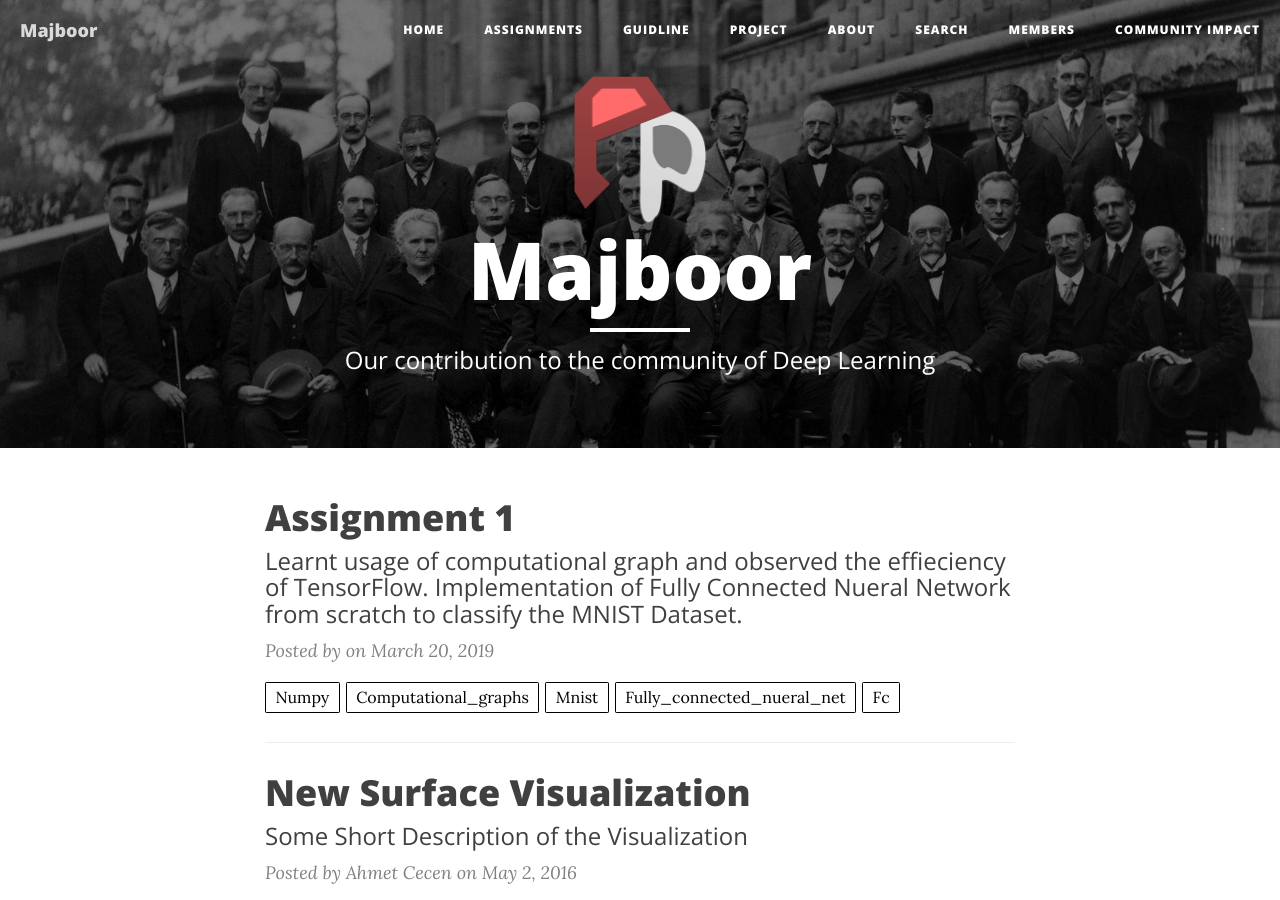
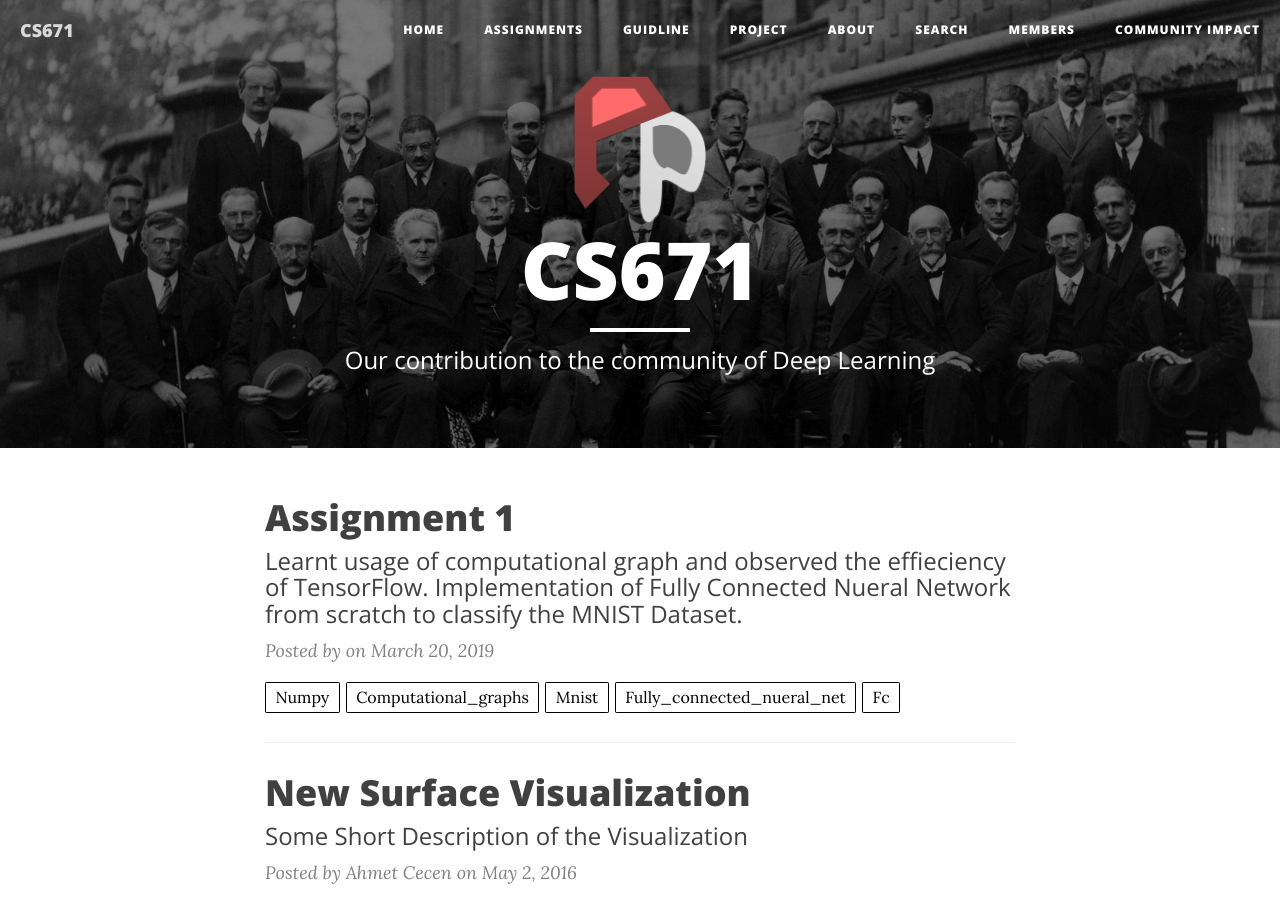
Before and after one commit to arpit-batra/DL-2k19, a Jekyll site: the page built from index.html, in a window 1280 px wide and 900 px high. Built offline with Jekyll 4.4.1, drawn with Linux system fonts in a browser that asks for light colours; nearby versions of some CDN libraries; the list of posts is cut into pages by our own code.

Commit message:
Changed Title

```diff
--- a/_config.yml
+++ b/_config.yml
@@ -1,5 +1,5 @@
 # Site settings
-title: Majboor
+title: CS671
 description: "Our contribution to the community of Deep Learning"
 url: "https://arpit-batra.github.io"
 
```
